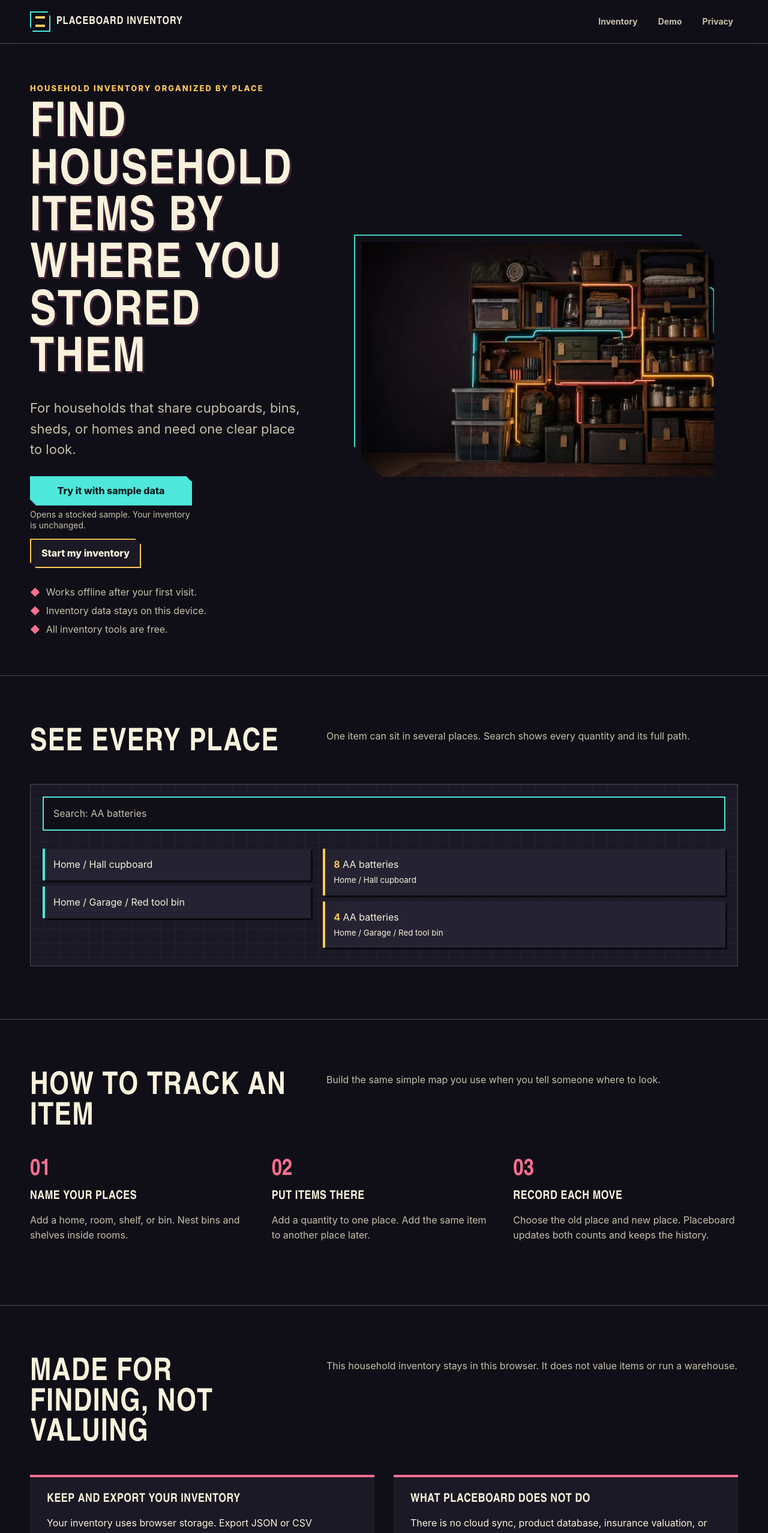
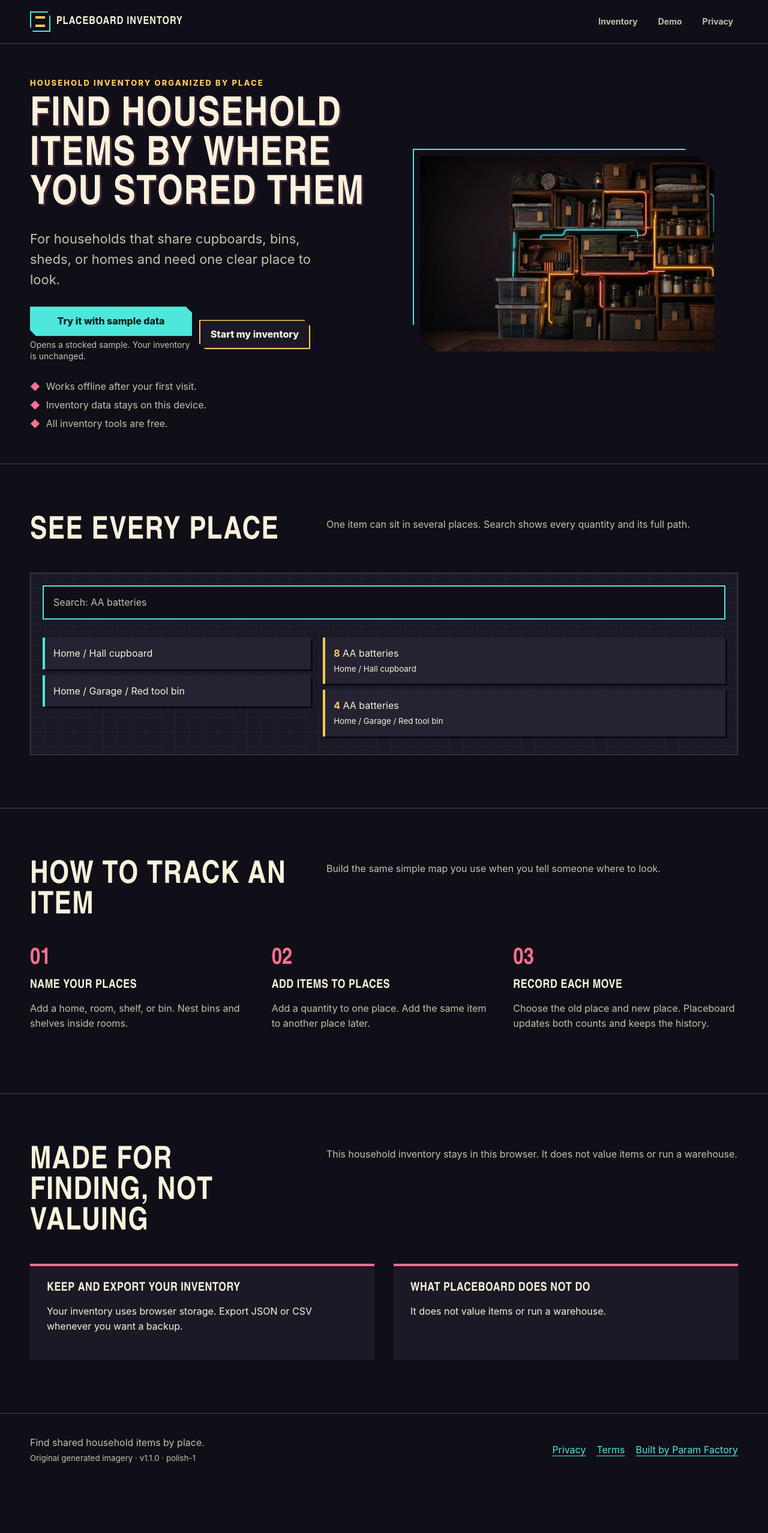
Before and after one commit to B-Divyesh/sf-placeboard-inventory, a website built with Vite: page index.html in a window 1280 px wide. Shown: the top 2556 px of the page at 60% size. After the commit the page ends 2480 px from the top, so only its background shows below. Built offline with nearby package versions, Linux system fonts and the light colour scheme.

Commit message:
fix: close review two findings

```diff
--- a/playwright.config.ts
+++ b/playwright.config.ts
@@ -12,6 +12,8 @@ export default defineConfig({
   webServer: {
     command: 'npm run preview -- --host 127.0.0.1',
     url: 'http://127.0.0.1:4173',
-    reuseExistingServer: true,
+    // Each run must exercise the build produced by this command, not a
+    // developer preview that happens to be holding the port.
+    reuseExistingServer: false,
   },
 });
--- a/src/main.ts
+++ b/src/main.ts
@@ -107,14 +107,14 @@ function landing(): string {
       <div class="section-head"><h2 id="how-title">How to track an item</h2><p>Build the same simple map you use when you tell someone where to look.</p></div>
       <div class="steps">
         <article class="step"><h3>Name your places</h3><p>Add a home, room, shelf, or bin. Nest bins and shelves inside rooms.</p></article>
-        <article class="step"><h3>Put items there</h3><p>Add a quantity to one place. Add the same item to another place later.</p></article>
+        <article class="step"><h3>Add items to places</h3><p>Add a quantity to one place. Add the same item to another place later.</p></article>
         <article class="step"><h3>Record each move</h3><p>Choose the old place and new place. Placeboard updates both counts and keeps the history.</p></article>
       </div>
     </div></section>
 
     <section class="section" aria-labelledby="limits-title"><div class="shell">
       <div class="section-head"><h2 id="limits-title">Made for finding, not valuing</h2><p>This household inventory stays in this browser. It does not value items or run a warehouse.</p></div>
-      <div class="boundary"><div><h3>Keep and export your inventory</h3><p>Your inventory uses browser storage. Export JSON or CSV whenever you want a backup.</p></div><div><h3>What Placeboard does not do</h3><p>There is no cloud sync, product database, insurance valuation, or photo upload.</p></div></div>
+      <div class="boundary"><div><h3>Keep and export your inventory</h3><p>Your inventory uses browser storage. Export JSON or CSV whenever you want a backup.</p></div><div><h3>What Placeboard does not do</h3><p>It does not value items or run a warehouse.</p></div></div>
     </div></section>
   </main>`;
 }
--- a/src/style.css
+++ b/src/style.css
@@ -50,9 +50,9 @@ h2 { font-size: clamp(2rem, 5vw, 3.25rem); }
 h3 { font-size: 1.25rem; }
 p { max-width: 68ch; }
 .eyebrow { color: var(--amber); font-weight: 800; letter-spacing: .16em; text-transform: uppercase; font-size: 13px; margin: 0 0 14px; }
-.hero { min-height: min(760px, calc(100vh - 72px)); display: grid; grid-template-columns: minmax(0, .82fr) minmax(380px, 1.18fr); align-items: center; gap: 48px; padding-block: 64px; }
+.hero { min-height: min(700px, calc(100vh - 72px)); display: grid; grid-template-columns: minmax(0, 1fr) minmax(380px, 1fr); align-items: center; gap: 40px; padding-block: 40px; }
 .hero-copy { position: relative; z-index: 2; }
-.hero h1 { text-shadow: 3px 3px 0 #442339; }
+.hero h1 { max-width: 19ch; font-size: clamp(2.75rem, 5.25vw, 4.25rem); text-shadow: 3px 3px 0 #442339; }
 .hero-lede { font-size: clamp(18px, 2vw, 22px); color: var(--muted); max-width: 31rem; }
 .action-row { display: flex; flex-wrap: wrap; gap: 12px; align-items: center; margin: 28px 0; }
 .primary-step { display: grid; gap: 6px; max-width: 270px; }
```
Also changed, not shown: tests/claims.spec.ts (+22 -0 lines), .factory/catalog-description.txt, .factory/claims.json, .factory/copy-audit.md.
